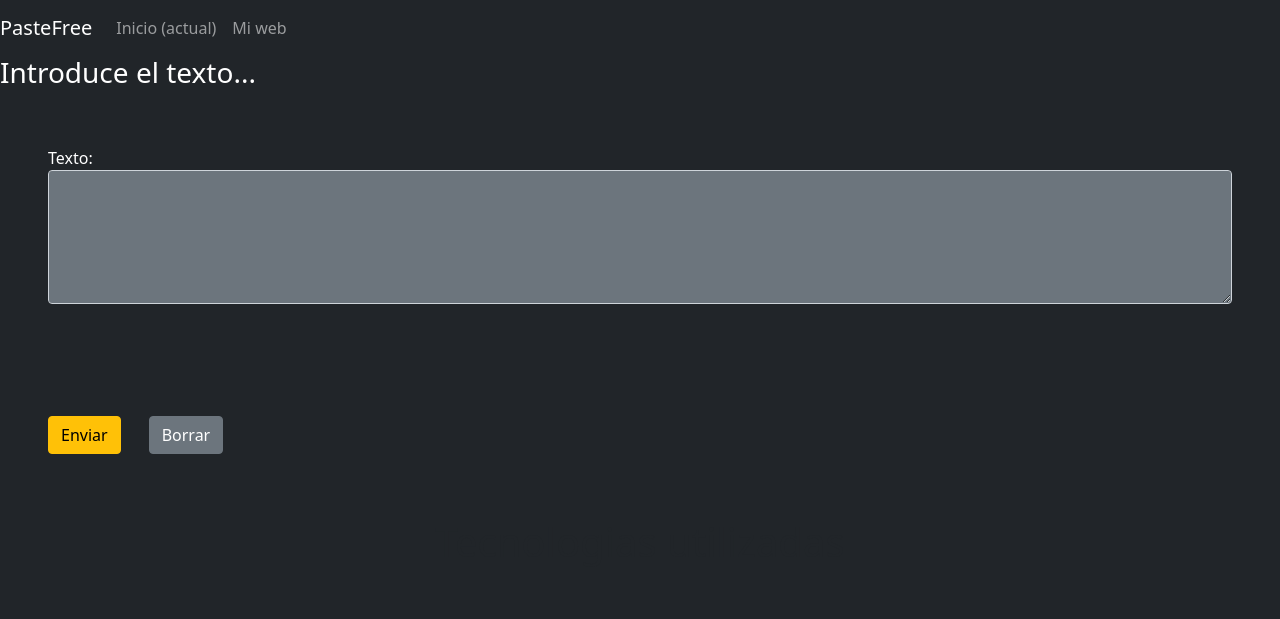
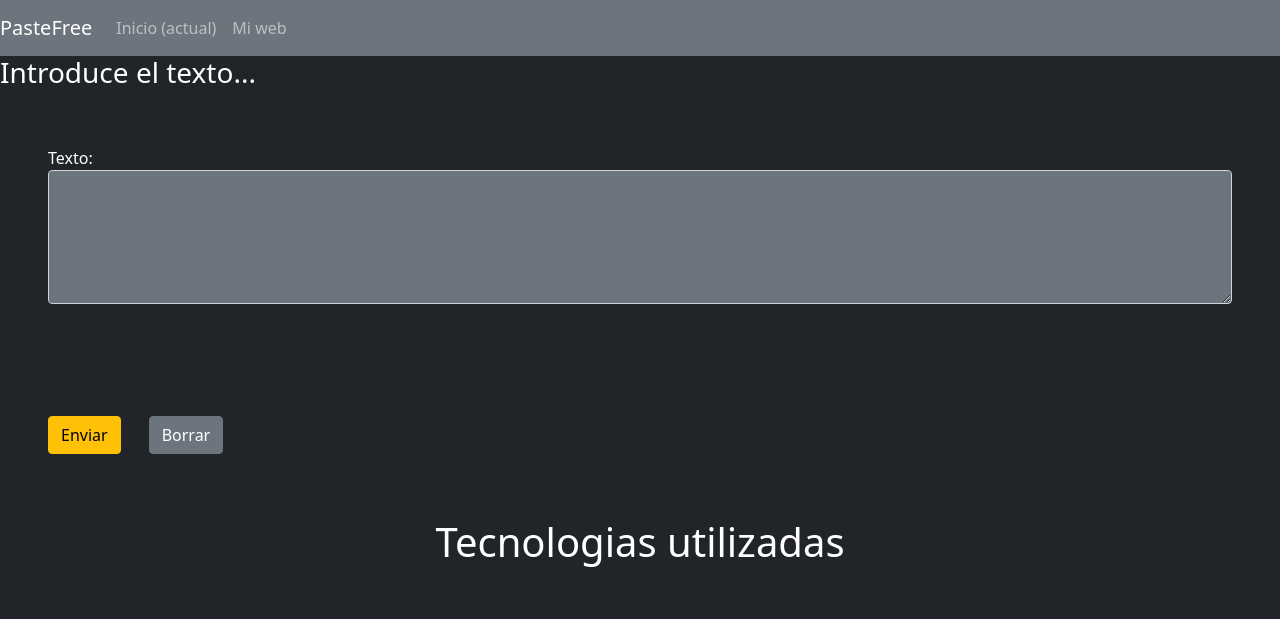
Before and after one commit to ferrandisme/PASTEFREE_SPRING-BOOTSTRAP, a plain HTML site: page src/main/resources/templates/texto.html in a window 1280 px wide. Shown: the top 619 px of the page. Drawn offline with nearby package versions, Linux system fonts and the light colour scheme; grey boxes are pictures that could not be loaded.

Commit message:
Corregida vista en modo oscuro

```diff
--- a/src/main/resources/templates/texto.html
+++ b/src/main/resources/templates/texto.html
@@ -8,10 +8,10 @@
     <link href="https://cdn.jsdelivr.net/npm/bootstrap@5.0.0-beta1/dist/css/bootstrap.min.css" rel="stylesheet" integrity="sha384-giJF6kkoqNQ00vy+HMDP7azOuL0xtbfIcaT9wjKHr8RbDVddVHyTfAAsrekwKmP1" crossorigin="anonymous">
 </head>
 
-<body>
+<body class="bg-dark">
 
 <!-- NAVBAR-->
-<nav class="navbar navbar-expand-lg navbar-dark bg-dark">
+<nav class="navbar navbar-expand-lg navbar-dark bg-secondary">
     <a class="navbar-brand" href="#">PasteFree</a>
     <button class="navbar-toggler" type="button" data-toggle="collapse" data-target="#navbarSupportedContent" aria-controls="navbarSupportedContent" aria-expanded="false" aria-label="Toggle navigation">
         <span class="navbar-toggler-icon"></span>
@@ -27,7 +27,6 @@
         </ul>
     </div>
 </nav>
-<div class="bg-dark">
     <!-- FORMULARIO PASTE   -->
     <div class="col" p-5>
         <h3 class="text-white">Introduce el texto...</h3>
@@ -54,7 +53,7 @@
         <div class="container-md">
 
             <div class="row">
-                <h3 class="text-center pb-5  h1">Tecnologias utilizadas</h3>
+                <h3 class="text-center pb-5  h1 text-white">Tecnologias utilizadas</h3>
             </div>
 
             <div class="row">
@@ -87,7 +86,7 @@
             </div>
         </div>
     </div>
-</div>
+
 <script src="https://cdn.jsdelivr.net/npm/bootstrap@5.0.0-beta1/dist/js/bootstrap.bundle.min.js" integrity="sha384-ygbV9kiqUc6oa4msXn9868pTtWMgiQaeYH7/t7LECLbyPA2x65Kgf80OJFdroafW" crossorigin="anonymous"></script>
 </body>
 </html>
```
Also changed, not shown: src/main/resources/templates/error.html (+1 -1 lines), src/main/resources/templates/result.html (+1 -1 lines).
